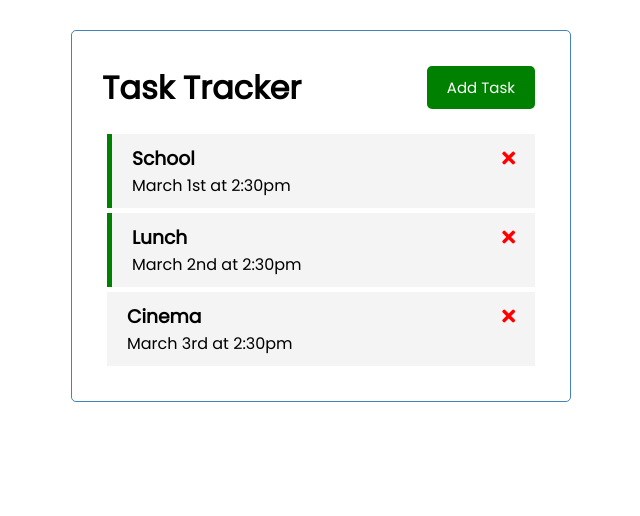
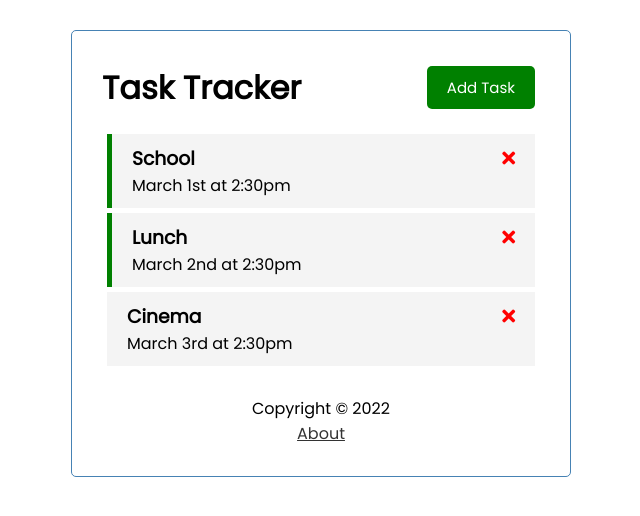
Before and after one commit to hesteren/vue-js-crash-course, a Vue app: page /about in a window 1280 px wide. Shown: the top 516 px of the page, without its empty margins (319-959 px from the left). Built offline with nearby package versions, Linux system fonts and the light colour scheme.

Commit message:
Added About view

```diff
--- a/src/App.vue
+++ b/src/App.vue
@@ -5,6 +5,7 @@
       <AddTask @add-task="addTask"></AddTask>
     </div>
     <Tasks @toggle-reminder="toggleReminder" @delete-task="deleteTask" :tasks="tasks"></Tasks>
+    <Footer></Footer>
   </div>
 </template>
 
@@ -16,6 +17,7 @@
 import Header from './components/Header.vue';
 import Tasks from './components/Tasks.vue';
 import AddTask from './components/AddTask.vue';
+import Footer from './components/Footer.vue';
 
 
 
@@ -26,7 +28,8 @@
   components: {
     Header,
     Tasks,
-    AddTask
+    AddTask,
+    Footer
 },
 methods: {
   deleteTask(id) {
--- /dev/null
+++ b/src/components/Footer.vue
@@ -0,0 +1,38 @@
+<template>
+    <footer>
+        <p>Copyright &copy; 2022</p>
+        <a href="/about">About</a>
+    </footer>
+</template>
+
+
+
+
+
+
+
+<script>
+export default {
+    name: 'Footer'
+}
+</script>
+
+
+
+
+
+
+
+
+
+
+<style scoped>
+    a {
+        color: #333
+    }
+
+    footer {
+        margin-top: 30px;
+        text-align: center;
+    }
+</style>
--- a/src/main.js
+++ b/src/main.js
@@ -1,4 +1,5 @@
 import { createApp } from 'vue'
 import App from './App.vue'
+import router from './router'
 
-createApp(App).mount('#app')
+createApp(App).use(router).mount('#app')
--- /dev/null
+++ b/src/router/index.js
@@ -0,0 +1,24 @@
+
+import { createRouter, createWebHistory } from 'vue-router'
+import Home from '../views/Home'
+import About from '../views/About'
+
+const routes = [
+  {
+    path: '/',
+    name: 'Home',
+    component: Home,
+  },
+  {
+    path: '/about',
+    name: 'About',
+    component: About,
+  },
+]
+
+const router = createRouter({
+  history: createWebHistory(process.env.BASE_URL),
+  routes,
+})
+
+export default router
--- /dev/null
+++ b/src/views/About.vue
@@ -0,0 +1,11 @@
+<template>
+    <h3>Version 1.0.0</h3>
+    <router-link to="/">Go Back</router-link>
+  </template>
+
+  <script>
+  export default {
+    name: 'About',
+    inheritAttrs: false, // disable 'non-props' warning
+  };
+  </script>
```
